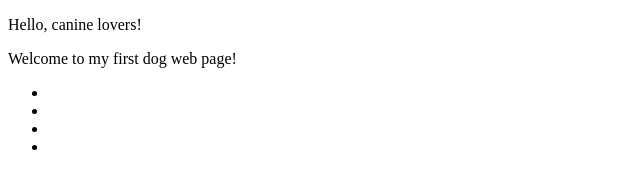
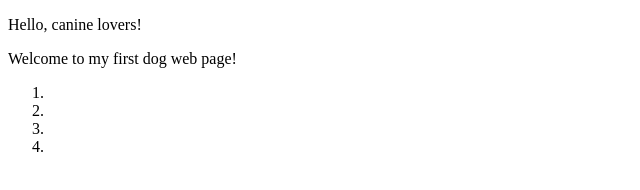
Before and after one commit to Trinityrace/DOGG, a plain HTML site: page index.html in a window 1280 px wide. Shown: the full height of the page, 0-640 px from the left. Drawn offline with Linux system fonts and the light colour scheme.

Commit message:
changed unordered list to ordered

```diff
--- a/index.html
+++ b/index.html
@@ -5,12 +5,12 @@
     <body>
         <p>Hello, canine lovers!</p>
         <p>Welcome to my first dog web page!</p>
-        <p> <ul><li></li>
+        <p> <ol><li></li>
             <li></li>
             <li></li>
             <li></li>
 
-            </ul>
+            </ol>
 
         </p>
     </body>
```
